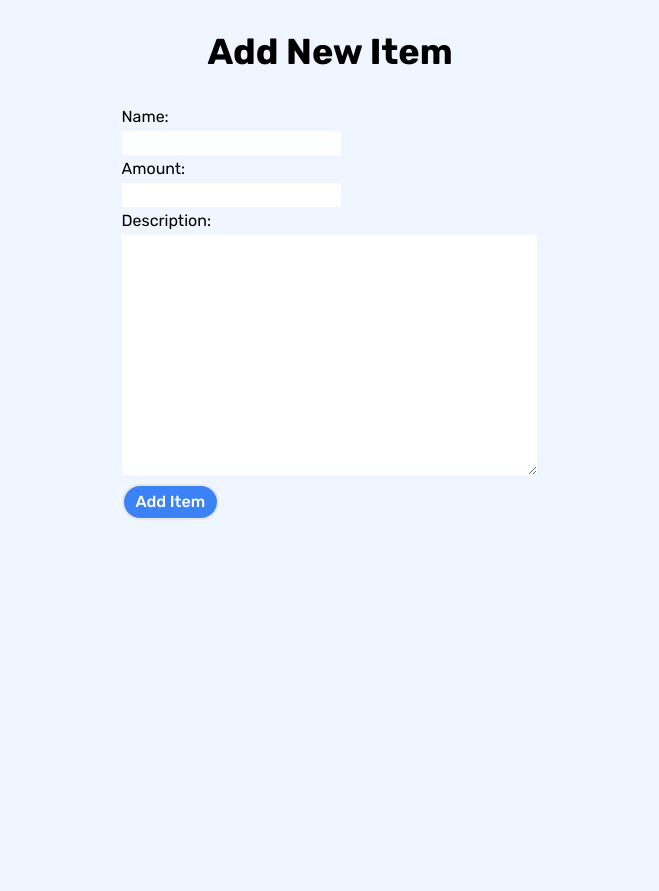
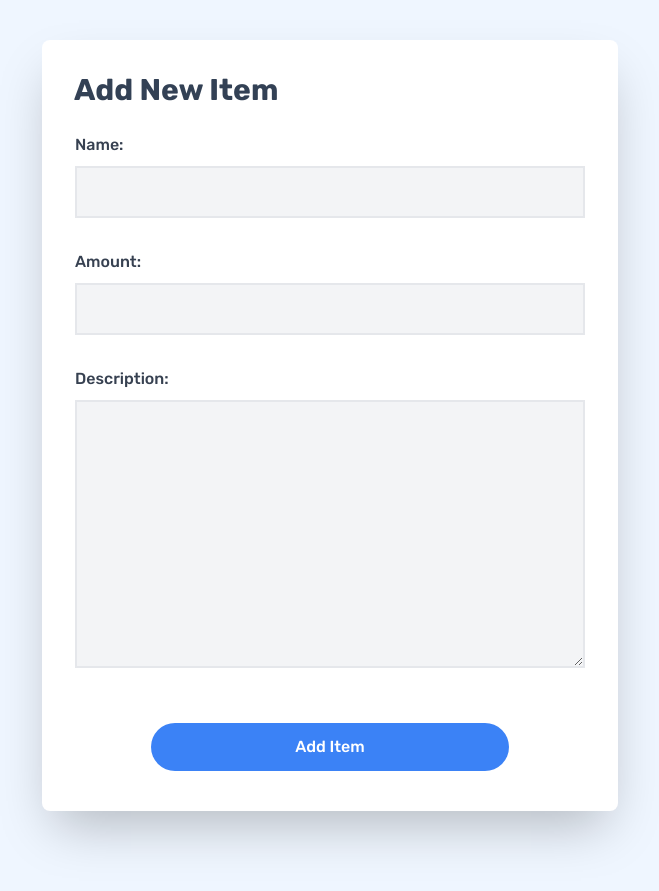
Before and after one commit to nabilmuafa/warehouse-inventory, a Django app: page /create-item/ in a window 1280 px wide. Shown: the whole page, without its empty margins (310-969 px from the left). Before the commit the page ends 520 px from the top, so only its background shows below. Run offline with Django 4.2, Linux system fonts and the light colour scheme; some libraries are stand-ins or nearby versions.

Commit message:
design add item page

```diff
--- a/main/templates/create_item.html
+++ b/main/templates/create_item.html
@@ -1,48 +1,54 @@
 {% extends 'base.html' %}
 
+{% block header %}
+
+{% endblock header %}
+
 {% block content %}
-<div class="container flex flex-col items-center mx-auto">
-    <p class="text-4xl font-bold py-8">Add New Item</p>
+<div class="container flex flex-col items-center mx-auto pt-10 pb-12">
+    <div class="bg-white rounded-lg shadow-2xl md:px-8 px-6 pt-8 pb-6 mb-8 md:max-w-xl max-w-sm">
+        <p class="md:text-3xl text-xl font-bold text-slate-700 pb-6">Add New Item</p>
         <form method="POST">
             {% csrf_token %}
-    <table class="">
+            <table class="table-fixed w-full">
                 <tr>
-            <td>
+                    <td class="text-gray-700 font-medium text-sm md:text-base">
                         <label for="id_name">Name:</label>
-            <td>
-        </tr>
-        <tr>
-            <td>
-                <input type="text" name="name" maxlengtd="255" required id="id_name">
                     </td>
                 </tr>
                 <tr>
-            <td>
+                    <td class="py-2">
+                        <input type="text" name="name" maxlength="255" required id="id_name" class="form-control text-sm md:text-base bg-gray-100 py-3 px-3 md:px-4 border-2 w-full focus:shadow-lg">
+                    </td>
+                </tr>
+                <tr>
+                    <td class="pt-6 text-gray-700 font-medium text-sm md:text-base">
                         <label for="id_amount">Amount:</label>
                     </td>
                 </tr>
                 <tr>
-            <td>
-                <input type="number" name="amount" required id="id_amount">
+                    <td class="py-2">
+                        <input type="number" name="amount" required id="id_amount" class="form-control text-sm md:text-base bg-gray-100 py-3 px-3 md:px-4 border-2 w-full focus:shadow-lg">
                     </td>
                 </tr>
                 <tr>
-            <td>
+                    <td class="pt-6 text-gray-700 font-medium text-sm md:text-base">
                         <label for="id_description">Description:</label>
                     </td>
                 </tr>
                 <tr>
-            <td>
-              <textarea name="description" cols="40" rows="10" required id="id_description"></textarea>
+                    <td class="py-2">
+                    <textarea name="description" cols="40" rows="10" required id="id_description" class="text-sm md:text-base bg-gray-100 py-3 px-3 md:px-4 border-2 w-full focus:shadow-lg"></textarea>
                     </td>
                 </tr>
                 <tr>
-            <td>
-                <input class="border-2 rounded-full bg-blue-500 hover:bg-blue-700 font-medium text-white py-1 px-3 cursor-pointer" type="submit" value="Add Item"/>
+                    <td class="pt-10 pb-4 flex justify-center text-sm md:text-base">
+                        <input class="btn login_btn transition-color ease-in-out duration-100 bg-blue-500 hover:bg-blue-700 text-white font-medium rounded-full md:px-36 px-24 py-3 cursor-pointer" type="submit" value="Add Item"/>
                     </td>
                 </tr>
             </table>
         </form>
     </div>
+</div>
 
-{% endblock %}
+{% endblock content %}
```
Lines whose indentation alone changed are shown as unchanged.
